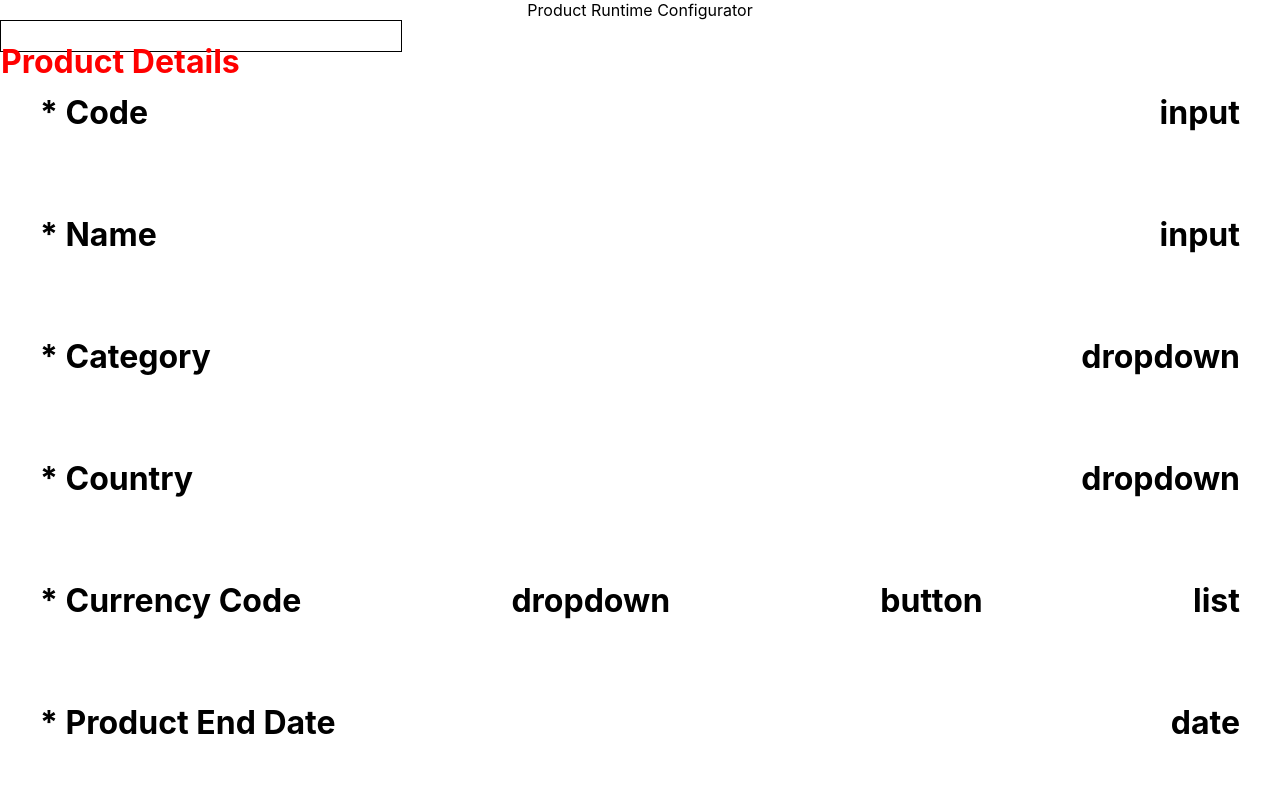
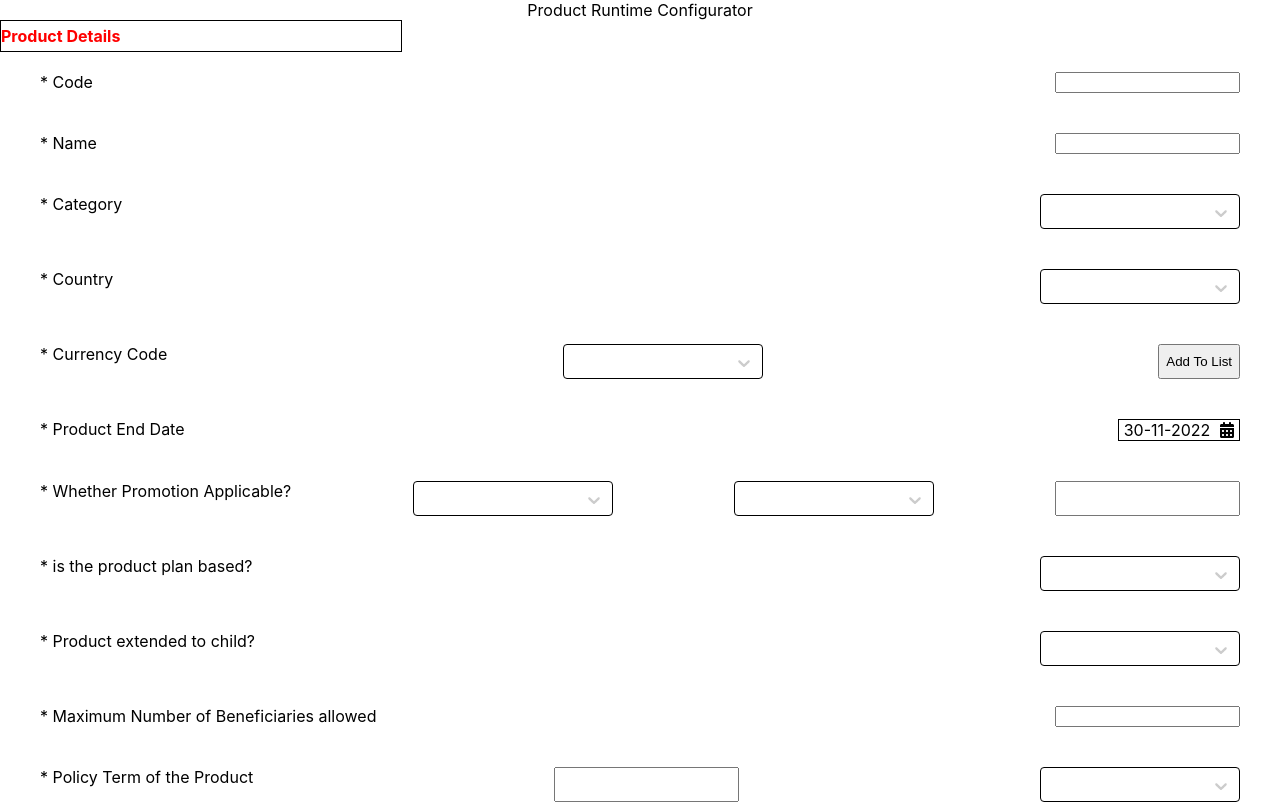
Before and after one commit to priyankaAccolite/react-poc, a React (Create React App) app: page / in a window 1280 px wide. Shown: the top 804 px of the page. Built offline with nearby package versions, Linux system fonts and the light colour scheme.

Commit message:
product detail changes

```diff
--- a/src/Components/Header.jsx
+++ b/src/Components/Header.jsx
@@ -5,7 +5,7 @@ const Header = (props) => {
   return (
     <div className="headerView" style={{ border: "1px solid black" }}>
       <div style={{ marginTop: 5 }}>
-        <h1 className="header">{props.title}</h1>
+        <div className="header">{props.title}</div>
       </div>
     </div>
   );
--- a/src/Containers/ProductDetails.jsx
+++ b/src/Containers/ProductDetails.jsx
@@ -1,6 +1,9 @@
 import React from "react";
 import Header from "../Components/Header";
 import productDetails from "../Constants/Constants";
+import DropDown from "../Components/DropDown";
+import DateInput from "../Components/DateInput";
+import Button from "../Components/Button";
 
 const ProductDetails = () => {
   return (
@@ -20,13 +23,19 @@ const ProductDetails = () => {
                 marginLeft: 20,
               }}
             >
-              <h1>* {item.label}</h1>
+              <div>* {item.label}</div>
               {item.type.map((i) => {
-                return (
-                  <>
-                    <h1>{i.placeHolder}</h1>
-                  </>
-                );
+                if (i.placeHolder === "dropdown") {
+                  return (
+                    <DropDown />
+                  );
+                } else if (i.placeHolder === "date") {
+                  return <DateInput />
+                } else if(i.placeHolder === "button"){
+                  return <Button name="Add To List"/>
+                } else if(i.placeHolder === "input"){
+                  return <input></input>
+                }
               })}
             </div>
           </>
```
